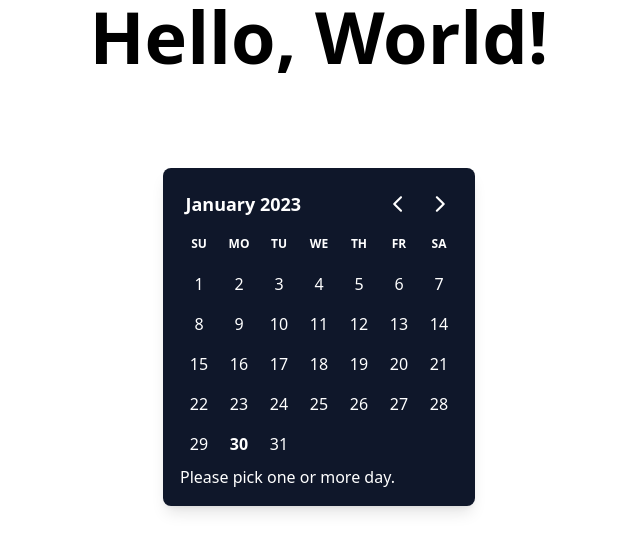
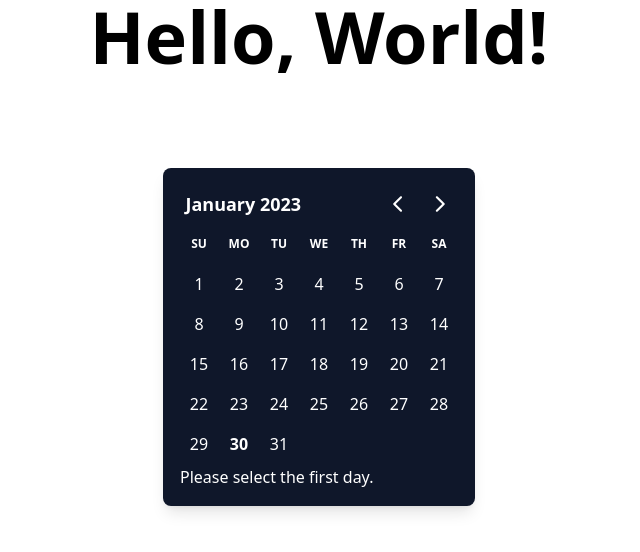
Before and after one commit to MomenSherif/react-components-crafting, a React (Vite) app: page / in a window 1280 px wide. Shown: the top 552 px of the page, without its empty margins (321-961 px from the left). Built offline with nearby package versions, Linux system fonts and the light colour scheme; the HTML template or start-up script is replaced by a standard one.

Commit message:
range date picker

```diff
--- a/src/App.tsx
+++ b/src/App.tsx
@@ -21,6 +21,7 @@ import SelectDownshift, { SelectDownshiftMultiple } from './downshift/Select';
 import SingleDatePicker, {
   DatePickerCustomized,
   MultipleDatePicker,
+  RangeDatePicker,
 } from './DatePicker/DatePicker';
 
 function App() {
@@ -37,7 +38,8 @@ function App() {
         {/* <SelectDownshiftMultiple /> */}
         {/* <SingleDatePicker /> */}
         {/* <DatePickerCustomized /> */}
-        <MultipleDatePicker />
+        {/* <MultipleDatePicker /> */}
+        <RangeDatePicker />
       </div>
     </div>
   );
--- a/src/DatePicker/DatePicker.tsx
+++ b/src/DatePicker/DatePicker.tsx
@@ -1,6 +1,6 @@
 import { format, formatISO } from 'date-fns';
 import { useState } from 'react';
-import { DayPicker } from 'react-day-picker';
+import { DateRange, DayPicker } from 'react-day-picker';
 import 'react-day-picker/dist/style.css';
 
 export default function SingleDatePicker() {
@@ -95,3 +95,35 @@ export function MultipleDatePicker() {
     />
   );
 }
+
+export function RangeDatePicker() {
+  const [range, setRange] = useState<DateRange | undefined>({
+    from: undefined,
+    to: undefined,
+  });
+
+  return (
+    <DayPicker
+      mode="range"
+      selected={range}
+      onSelect={setRange}
+      // min={3}
+      // max={6}
+      className="w-fit bg-slate-900 text-white p-4 rounded-lg shadow-lg [--rdp-background-color:theme(colors.slate.700/30)]
+  [--rdp-accent-color:theme(colors.indigo.600/50)]"
+      classNames={{
+        day_selected: 'bg-indigo-600/50',
+      }}
+      footer={
+        !range?.from ? (
+          <p>Please select the first day.</p>
+        ) : (
+          <p>
+            {format(range.from, 'PPP')}{' '}
+            {range.to ? `- ${format(range.to, 'PPP')}` : ''}
+          </p>
+        )
+      }
+    />
+  );
+}
```
